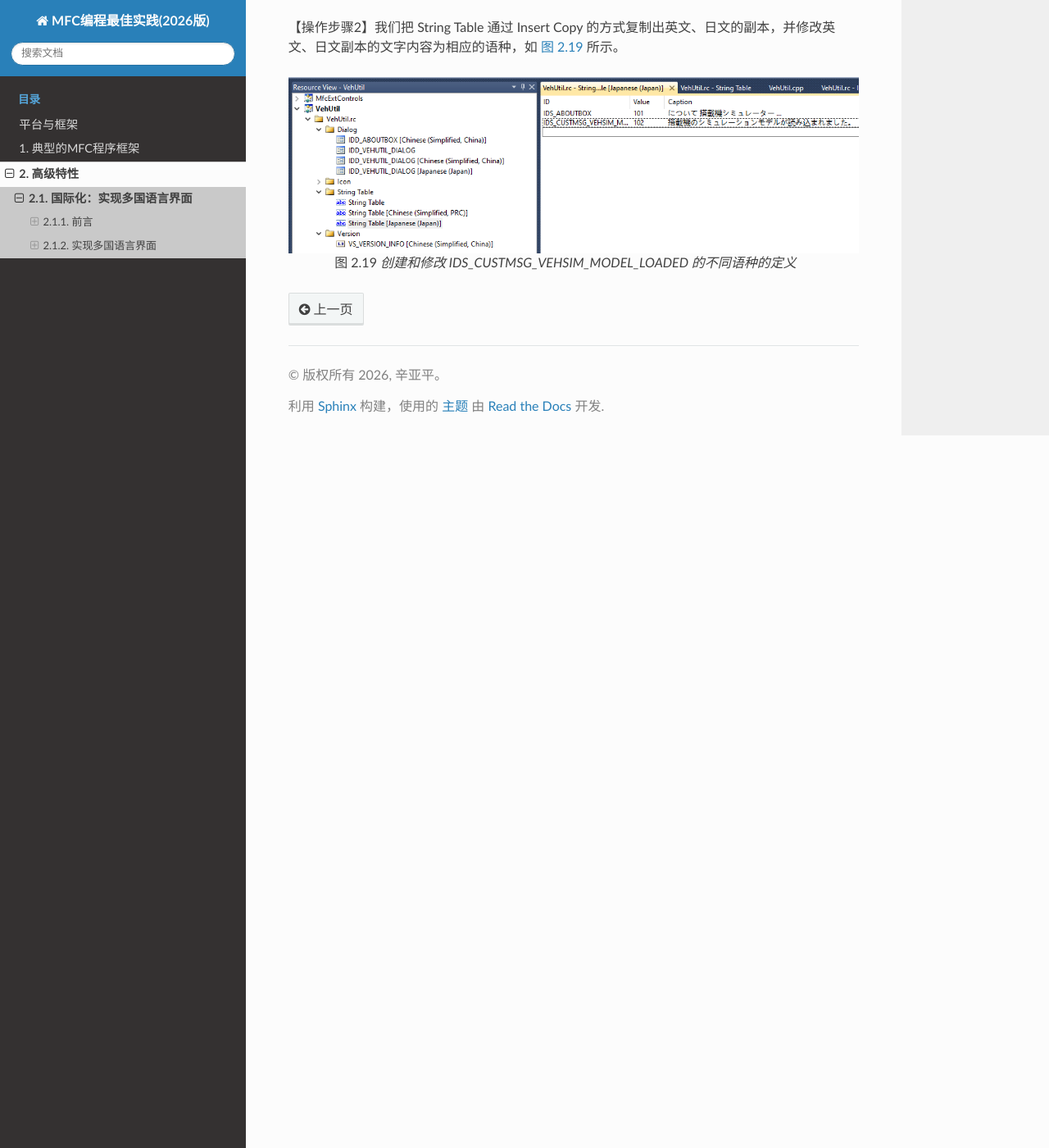
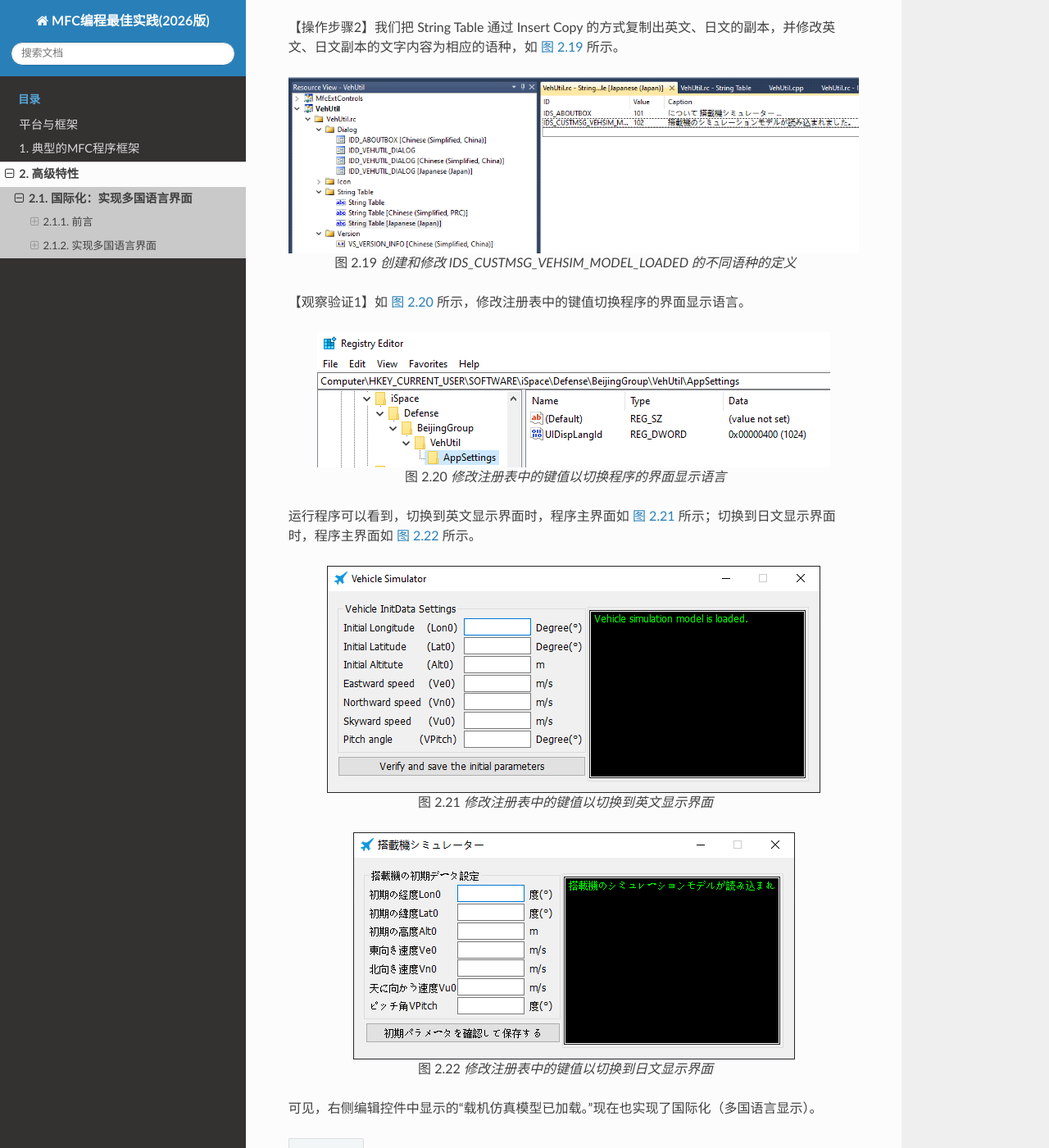
Before and after one commit to yapingxin/MFCBP2026, a Sphinx documentation site: the page built from docs/advanced-features/mfc_multilingual.rst, in a window 1280 px wide and 1400 px high, scrolled down 11786 px. Shown: the whole window at 82% size. Built offline with Sphinx 7.4.7 and the Read the Docs theme 3.1.0, drawn with Linux system fonts in a browser that asks for light colours.

Commit message:
fig_mfcmul_v0.2.0.1_V8_UILANG_JPN

```diff
--- a/docs/advanced-features/mfc_multilingual.rst
+++ b/docs/advanced-features/mfc_multilingual.rst
@@ -335,3 +335,27 @@ LANGID 这种数据类型，实际上就是 uint16_t。如何给出我们期望
     :align: center
 
     创建和修改 IDS_CUSTMSG_VEHSIM_MODEL_LOADED 的不同语种的定义
+
+【观察验证1】如 :numref:`fig_mfcmul_v0.2.0.1_S8_SWITCH_UILANG` 所示，修改注册表中的键值切换程序的界面显示语言。
+
+.. figure:: Resource/images/Snipaste_2026-08-14_16-39-31.png
+    :name: fig_mfcmul_v0.2.0.1_S8_SWITCH_UILANG
+    :align: center
+
+    修改注册表中的键值以切换程序的界面显示语言
+
+运行程序可以看到，切换到英文显示界面时，程序主界面如 :numref:`fig_mfcmul_v0.2.0.1_V8_UILANG_ENU` 所示；切换到日文显示界面时，程序主界面如 :numref:`fig_mfcmul_v0.2.0.1_V8_UILANG_JPN` 所示。
+
+.. figure:: Resource/images/Snipaste_2026-09-11_17-17-59.png
+    :name: fig_mfcmul_v0.2.0.1_V8_UILANG_ENU
+    :align: center
+
+    修改注册表中的键值以切换到英文显示界面
+
+.. figure:: Resource/images/Snipaste_2026-09-11_17-18-17.png
+    :name: fig_mfcmul_v0.2.0.1_V8_UILANG_JPN
+    :align: center
+
+    修改注册表中的键值以切换到日文显示界面
+
+可见，右侧编辑控件中显示的“载机仿真模型已加载。”现在也实现了国际化（多国语言显示）。
```
Also changed, not shown: docs/advanced-features/Resource/images/Snipaste_2026-08-14_16-39-31.png (added), docs/advanced-features/Resource/images/Snipaste_2026-09-11_17-17-20.png (added), docs/advanced-features/Resource/images/Snipaste_2026-09-11_17-17-59.png (added), docs/advanced-features/Resource/images/Snipaste_2026-09-11_17-18-17.png (added).
